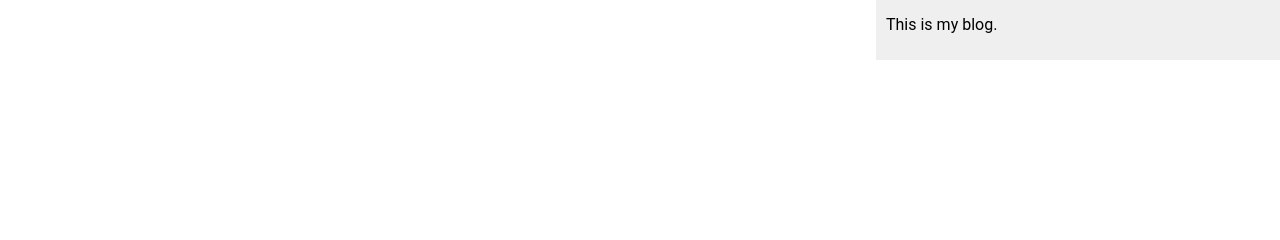
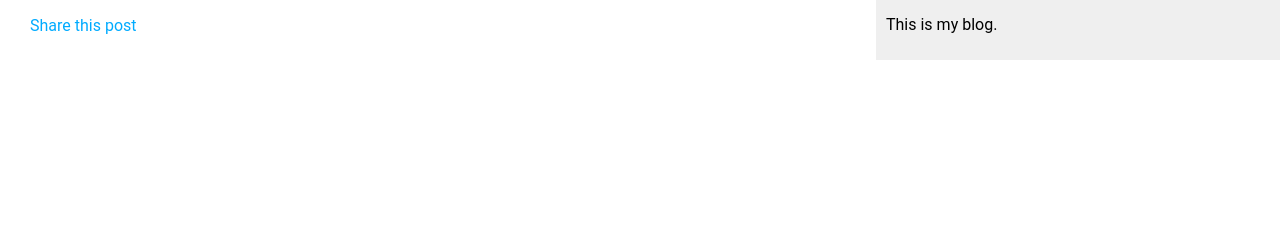
Before and after one commit to codingEzio/code_py_book_django2_by_example, a Django app: template Chapter_01/blog/templates/blog/post/detail.html in a window 1280 px wide. Shown: the part 69-309 px from the top of the page. Run offline with Django 3.2, Linux system fonts and the light colour scheme; the template is opened without the code that fills it, so the values that code supplies are empty.

Commit message:
Sending-mail: adding an entry for sharing posts

```diff
--- a/Chapter_01/blog/templates/blog/post/detail.html
+++ b/Chapter_01/blog/templates/blog/post/detail.html
@@ -12,4 +12,11 @@
 	</p>
 
 	{{ post.body | linebreaks }}
+
+	<p>
+		<a href="{% url "blog:post_share" post.id %}">
+			Share this post
+		</a>
+	</p>
+
 {% endblock %}
```
